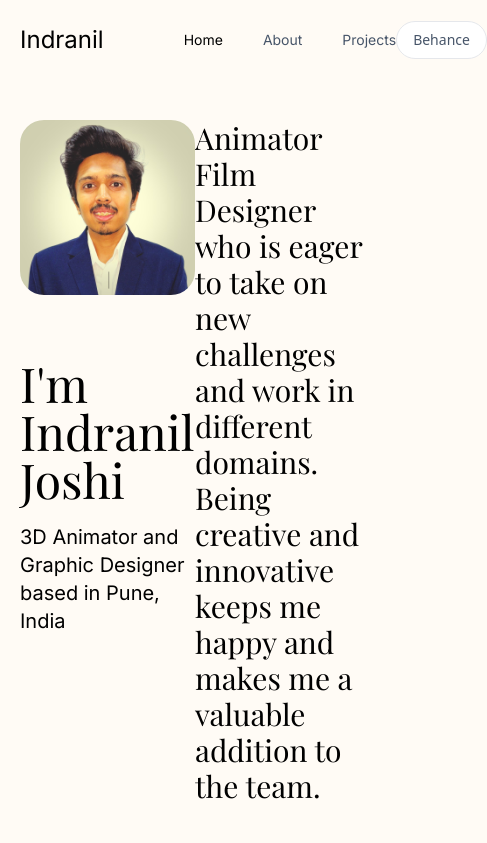
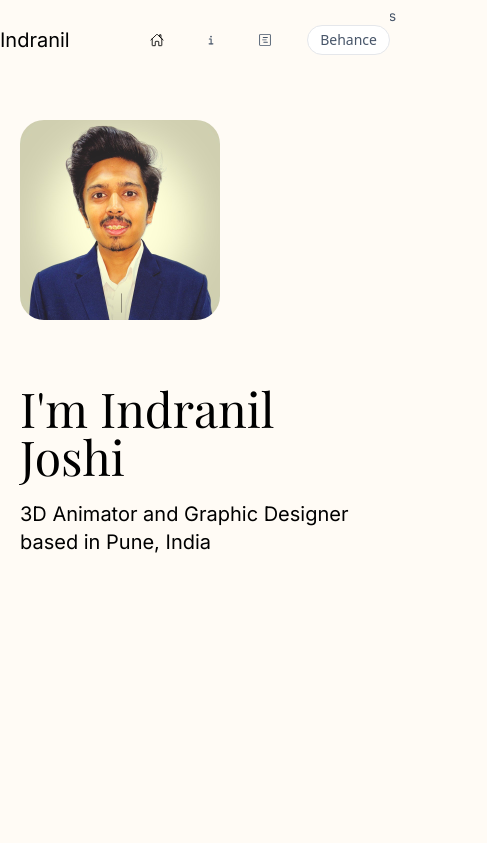
Before and after one commit to Pushkar2912/indranil-portfolio, a Next.js app: page / in a window 390 px wide. Shown: the top 843 px of the page, 487 px wide, since content can reach past the window. Built offline with nearby package versions, Linux system fonts and the light colour scheme; a web font is replaced by a local one.

Commit message:
feat: responsive pages

```diff
--- a/src/app/(landing)/page.jsx
+++ b/src/app/(landing)/page.jsx
@@ -5,9 +5,7 @@ import PersonalInfo from '@/components/landing/personalInfo'
 
 const Landing = () => {
     return (
-
-
-        <div className='flex mb-20'>
+        <div className='lg:flex-row md:flex-row flex flex-col'>
             <Introduction />
             <PersonalInfo />
         </div>
--- a/src/app/about/page.jsx
+++ b/src/app/about/page.jsx
@@ -8,15 +8,15 @@ const About = () => {
                 <div className='flex flex-col gap-16'>
                     <p className={`text-xl ${inter.className}`}>Skills</p>
                     <div className='flex flex-col gap-2'>
-                        <div className='flex'>
+                        <div className='md:flex-row lg:flex-row flex flex-col gap-6'>
                             <div className='flex gap-2 text-slate-700 text-sm'>
                                 <p>3D Animation</p> <p>|</p> <p>Maya</p> <p>|</p> <p>3D Modeler</p> <p>|</p> <p>Animation</p> <p>|</p> <p className='mr-1'>Photoshop</p> <p>|</p>
                             </div>
                             <div className='flex gap-2 text-slate-700 text-sm'>
-                                <p className='ml-1'>Aaftereffects</p> <p>|</p> <p>Video Editing</p> <p>|</p> <p>Lightning</p> <p>|</p> <p>Blender</p> <p>|</p> <p>TV Paint</p>
+                                <p className='ml-1'>Aftereffect</p> <p>|</p> <p>Video Editing</p> <p>|</p> <p>Lightning</p> <p>|</p> <p>Blender</p> <p>|</p> <p>TV Paint</p>
                             </div>
                         </div>
-                        <div className='flex'>
+                        <div className='md:flex-row lg:flex-row flex flex-col gap-6'>
                             <div className='flex gap-2 text-slate-700 text-sm'>
                                 <p>Storyboarding</p> <p>|</p> <p>Story Writing</p> <p>|</p> <p>Research And Development</p> <p>|</p> <p>Canva</p> <p>|</p> <p className='mr-1'>iMoive</p> |
                             </div>
--- a/src/app/layout.js
+++ b/src/app/layout.js
@@ -1,5 +1,6 @@
 import Navbar from "@/components/common/navbar"
 import './globals.css'
+import NavbarSm from "@/components/common/navbarSm"
 export const metadata = {
   title: 'Indranil-Portfolio',
   description: 'Generated by Next.js',
@@ -10,6 +11,7 @@ export default function RootLayout({ children }) {
     <html lang="en">
       <body className="bg-[#fffbf5] ">
         <div className={'app-container'}>
+          <NavbarSm />
           <Navbar />
           {children}
         </div>
--- a/src/components/common/navbar.jsx
+++ b/src/components/common/navbar.jsx
@@ -10,7 +10,7 @@ const Navbar = () => {
 
     const pathname = usePathname();
     return (
-        <div className='flex justify-between items-center bg-[#fffbf5] h-20 sticky top-0 left-0 w-full z-10'>
+        <div className='md:hidden sticky lg:flex justify-between items-center bg-[#fffbf5] h-20 top-0 left-0 w-full lg:z-10'>
             <div className='flex gap-20 items-center'>
                 <Link href={'/'}>
                     <p className={`text-2xl ${inter.className}`}>Indranil</p>
--- /dev/null
+++ b/src/components/common/navbarSm.jsx
@@ -0,0 +1,41 @@
+"use client"
+
+import { activelink } from '@/lib/activeLink'
+import { inter } from '@/lib/fonts'
+import Link from 'next/link'
+import { usePathname } from 'next/navigation'
+import React from 'react'
+import { IoHomeOutline, IoInformation } from "react-icons/io5";
+import { GoProjectRoadmap } from "react-icons/go";
+
+const NavbarSm = () => {
+
+    const pathname = usePathname();
+    return (
+        <div className='md:hidden fixed flex justify-between items-center bg-[#fffbf5] h-20 top-0 left-0 w-full z-10'>
+            <div className='flex gap-20 items-center'>
+                <Link href={'/'}>
+                    <p className={`text-xl ${inter.className}`}>Indranil</p>
+                </Link>
+                <div className='flex gap-10 text-slate-600'>
+                    <Link className={`link ${activelink(pathname, '/')} ${inter.className} text-sm`} href={'/'}>
+                        <IoHomeOutline />
+                    </Link>
+                    <Link className={`link ${activelink(pathname, '/about')} ${inter.className} text-sm`} href={'/about'}>
+                        <IoInformation />
+                    </Link>
+                    <Link className={`link ${activelink(pathname, '/projects')} ${inter.className} text-sm`} href={'/projects'}>
+                        <GoProjectRoadmap />
+                    </Link>
+                </div>
+            </div>
+            <Link href={'https://www.behance.net/indraniljoshi'}>
+                <button className='border rounded-full py-1 px-3 text-slate-600 text-sm bg-white'>
+                    Behance
+                </button>
+            </Link>
+        </div>
+    )
+}
+
+export default NavbarSm
--- a/src/components/landing/introduction.jsx
+++ b/src/components/landing/introduction.jsx
@@ -4,7 +4,7 @@ import { inter, playFairDisplay } from '@/lib/fonts'
 
 const Introduction = () => {
     return (
-        <div className='min-h-[100vh] w-[50%] h-screen flex flex-col gap-16 landing-sticky-left'>
+        <div className='min-h-[100vh] md:w-[50%] lg:w-[50%] h-screen flex flex-col gap-16 mb-40'>
             <Image
                 className='rounded-3xl'
                 src={'/assets/Indranil-image.jpeg'}
--- a/src/components/landing/personalInfo.jsx
+++ b/src/components/landing/personalInfo.jsx
@@ -4,7 +4,7 @@ import { playFairDisplay } from '@/lib/fonts'
 
 const PersonalInfo = () => {
     return (
-        <div className='min-h-[100vh] w-[50%] h-screen'>
+        <div className='min-h-[100vh] flex md:w-[50%] lg:w-[50%] h-screen mb-40'>
             <div className='flex flex-col gap-5'>
                 <div className='flex flex-col gap-10'>
                     <p className={`text-3xl ${playFairDisplay.className}`}>
```
Also changed, not shown: package.json (+5 -4 lines), 1 other file (tests, documents, lock files or other folders).
